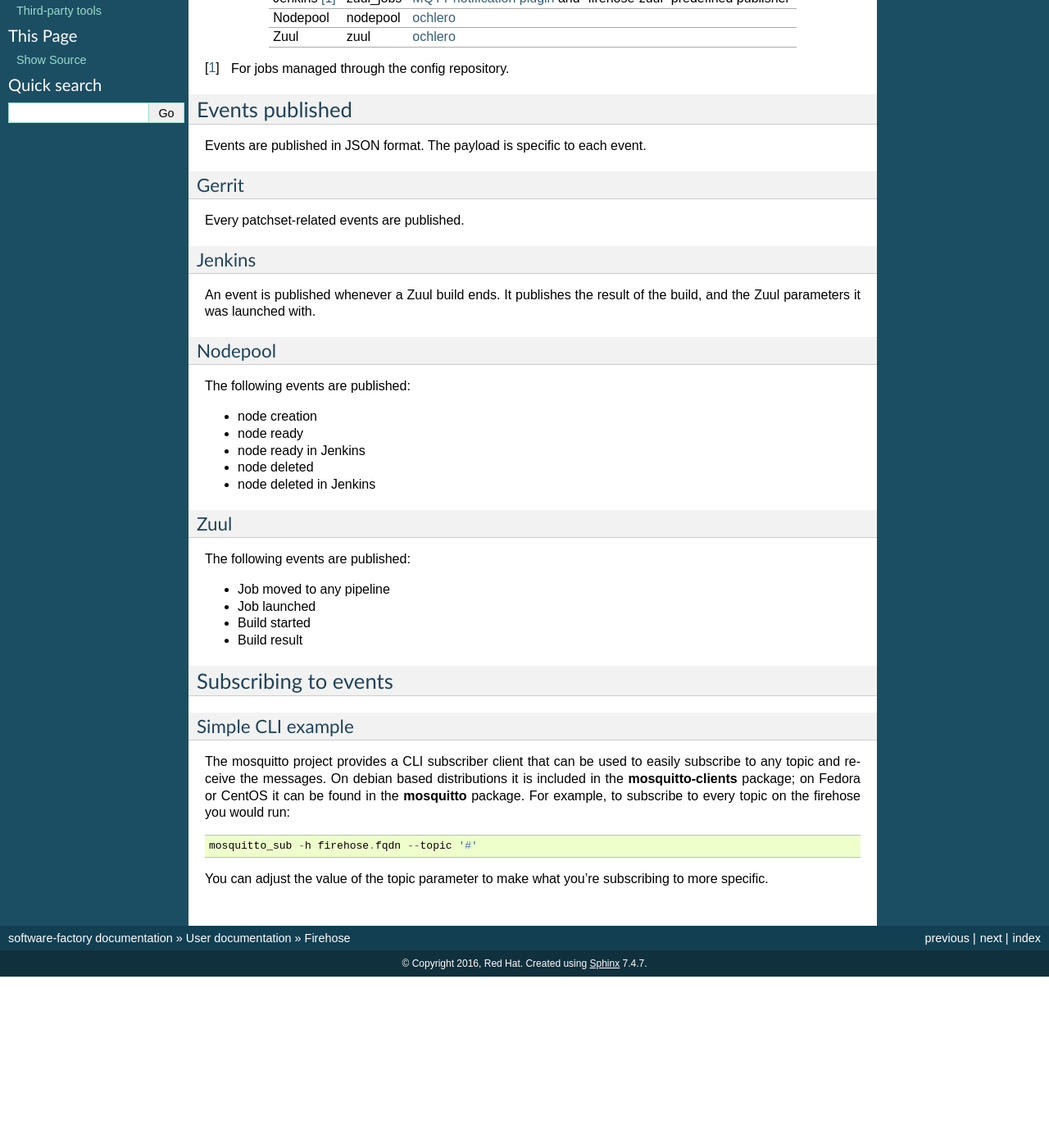
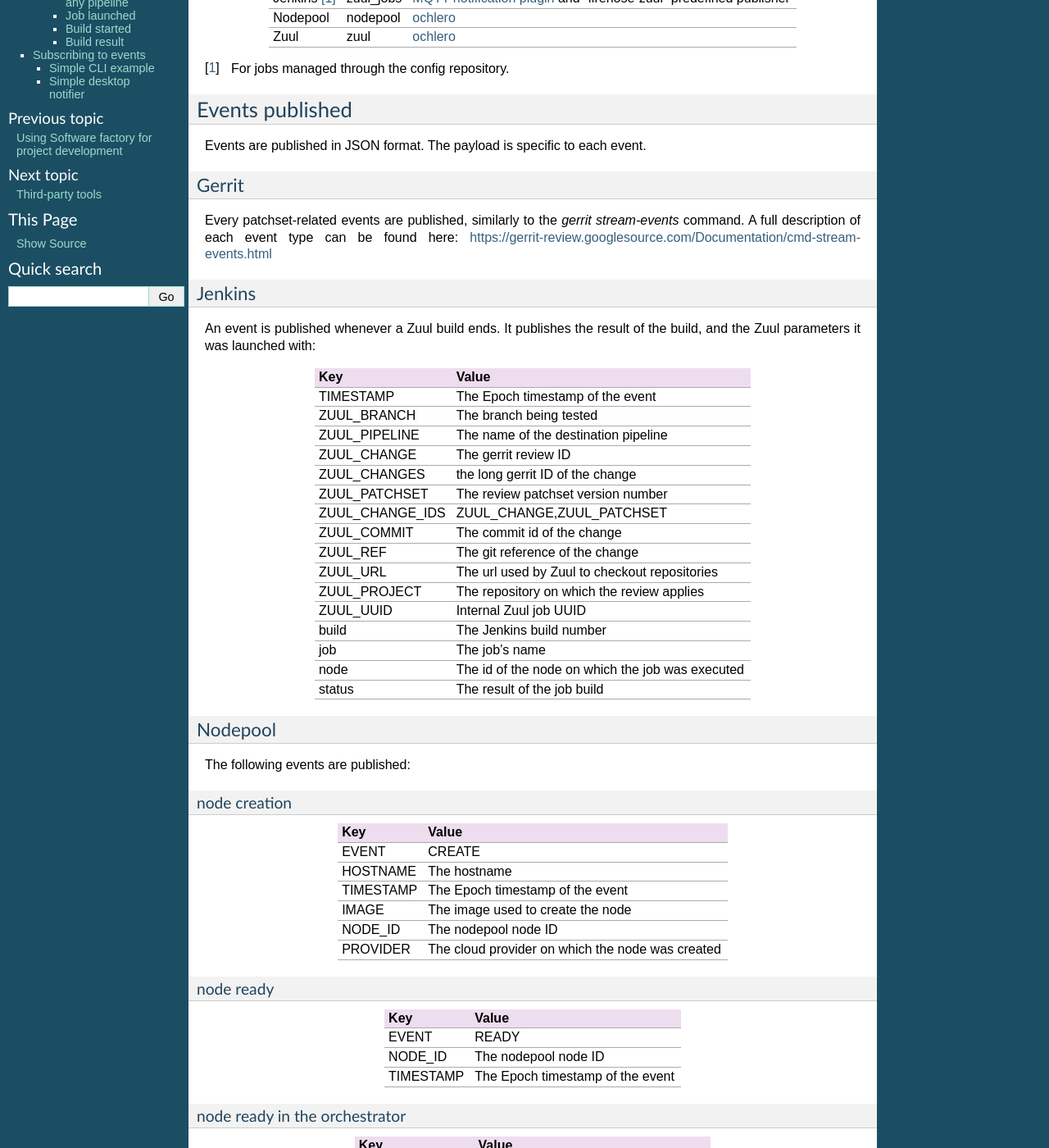
Before and after one commit to softwarefactory-project/sf-docs, a Sphinx documentation site: the page built from docs/firehose_user.rst, in a window 1280 px wide and 1400 px high, scrolled down 319 px. Shown: the whole window at 82% size. Built offline with Sphinx 7.4.7, drawn with Linux system fonts in a browser that asks for light colours; the version number could not be read and is left out; before the commit the page ends 1510 px from its top, so only the background shows below that; some of the changed text lies outside the part shown.

Commit message:
Document firehose message formats
Change-Id: Ie405bfe7c2336df274942abbccb55fe1255200ab
Depends-On: I023e67605edb70cdbab43178f0160b403ce1c382

```diff
--- a/docs/firehose_user.rst
+++ b/docs/firehose_user.rst
@@ -35,34 +35,161 @@
 Gerrit
 ......
 
-Every patchset-related events are published.
+Every patchset-related events are published, similarly to the `gerrit stream-events`
+command. A full description of each event type can be found here:
+https://gerrit-review.googlesource.com/Documentation/cmd-stream-events.html
 
 Jenkins
 .......
 
 An event is published whenever a Zuul build ends. It publishes the result of the
-build, and the Zuul parameters it was launched with.
+build, and the Zuul parameters it was launched with:
+
+================== ===========================================
+ Key                Value
+================== ===========================================
+ TIMESTAMP          The Epoch timestamp of the event
+ ZUUL_BRANCH        The branch being tested
+ ZUUL_PIPELINE      The name of the destination pipeline
+ ZUUL_CHANGE        The gerrit review ID
+ ZUUL_CHANGES       the long gerrit ID of the change
+ ZUUL_PATCHSET      The review patchset version number
+ ZUUL_CHANGE_IDS    ZUUL_CHANGE,ZUUL_PATCHSET
+ ZUUL_COMMIT        The commit id of the change
+ ZUUL_REF           The git reference of the change
+ ZUUL_URL           The url used by Zuul to checkout repositories
+ ZUUL_PROJECT       The repository on which the review applies
+ ZUUL_UUID          Internal Zuul job UUID
+ build              The Jenkins build number
+ job                The job's name
+ node               The id of the node on which the job was executed
+ status             The result of the job build
+================== ===========================================
 
 Nodepool
 ........
 
 The following events are published:
 
-* node creation
-* node ready
-* node ready in Jenkins
-* node deleted
-* node deleted in Jenkins
+node creation
+#############
+
+================== ===========================================
+ Key                Value
+================== ===========================================
+ EVENT              CREATE
+ HOSTNAME           The hostname
+ TIMESTAMP          The Epoch timestamp of the event
+ IMAGE              The image used to create the node
+ NODE_ID            The nodepool node ID
+ PROVIDER           The cloud provider on which the node was created
+================== ===========================================
+
+node ready
+##########
+
+================== ===========================================
+ Key                Value
+================== ===========================================
+ EVENT              READY
+ NODE_ID            The nodepool node ID
+ TIMESTAMP          The Epoch timestamp of the event
+================== ===========================================
+
+node ready in the orchestrator
+##############################
+
+================== ===========================================
+ Key                Value
+================== ===========================================
+ EVENT              READY_ORCHESTRATOR
+ NODE_ID            The nodepool node ID
+ TIMESTAMP          The Epoch timestamp of the event
+ ORCHESTRATOR       The name of the orchestrator (Jenkins)
+================== ===========================================
+
+node deleted
+############
+
+================== ===========================================
+ Key                Value
+================== ===========================================
+ EVENT              DELETED
+ NODE_ID            The nodepool node ID
+ TIMESTAMP          The Epoch timestamp of the event
+================== ===========================================
+
+node deleted in the orchestrator
+################################
+
+================== ===========================================
+ Key                Value
+================== ===========================================
+ EVENT              DELETED_ORCHESTRATOR
+ NODE_ID            The nodepool node ID
+ TIMESTAMP          The Epoch timestamp of the event
+ ORCHESTRATOR       The name of the orchestrator (Jenkins)
+================== ===========================================
 
 Zuul
 ....
 
 The following events are published:
 
-* Job moved to any pipeline
-* Job launched
-* Build started
-* Build result
+Job moved to any pipeline
+#########################
+
+================== ===========================================
+ Key                Value
+================== ===========================================
+ EVENT              ADD_TO_PIPELINE
+ PIPELINE           The name of the destination pipeline
+ TIMESTAMP          The Epoch timestamp of the event
+ ZUUL_CHANGE        The gerrit review ID
+ ZUUL_PATCHSET      The review patchset version number
+ ZUUL_CHANGE_IDS    ZUUL_CHANGE,ZUUL_PATCHSET
+ ZUUL_PROJECT       The repository on which the review applies
+================== ===========================================
+
+Job launched
+############
+
+================== ===========================================
+ Key                Value
+================== ===========================================
+ EVENT              LAUNCH_JOB
+ TIMESTAMP          The Epoch timestamp of the event
+ ZUUL_CHANGE        The gerrit review ID
+ ZUUL_PATCHSET      The review patchset version number
+ ZUUL_CHANGE_IDS    ZUUL_CHANGE,ZUUL_PATCHSET
+ ZUUL_UUID          Internal Zuul job UUID
+ JOB_NAME           The name of the job launched
+================== ===========================================
+
+Build started
+#############
+
+================== ===========================================
+ Key                Value
+================== ===========================================
+ EVENT              START_BUILD
+ TIMESTAMP          The Epoch timestamp of the event
+ ZUUL_UUID          Internal Zuul job UUID
+ JOB_NAME           The name of the job launched
+================== ===========================================
+
+Build result
+############
+
+================== ===========================================
+ Key                Value
+================== ===========================================
+ EVENT              BUILD_RESULT
+ TIMESTAMP          The Epoch timestamp of the event
+ ZUUL_UUID          Internal Zuul job UUID
+ JOB_NAME           The name of the job launched
+ RESULT             Either SUCCESS or FAILURE
+================== ===========================================
 
 Subscribing to events
 ---------------------
@@ -80,3 +207,14 @@
 
 You can adjust the value of the topic parameter to make what you're subscribing
 to more specific.
+
+Simple desktop notifier
+.......................
+
+If you are using a GTK based desktop
+environment such as gnome, this script can be used
+to get notifications on specific, customizable events from the firehose:
+
+https://softwarefactory-project.io/r/gitweb?p=software-factory%2Fsf-desktop-notifications.git;a=summary
+
+Please see the project's README for more information.
```
